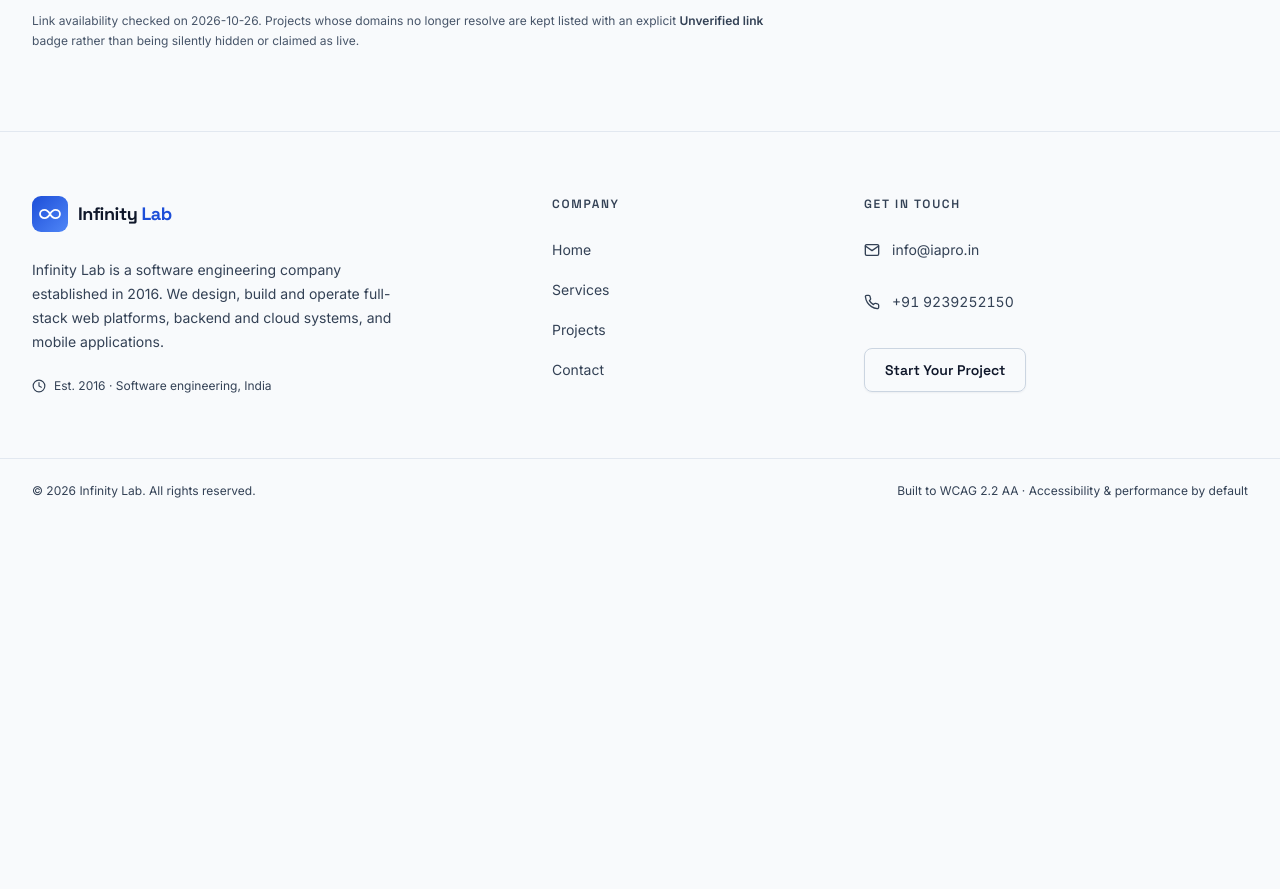
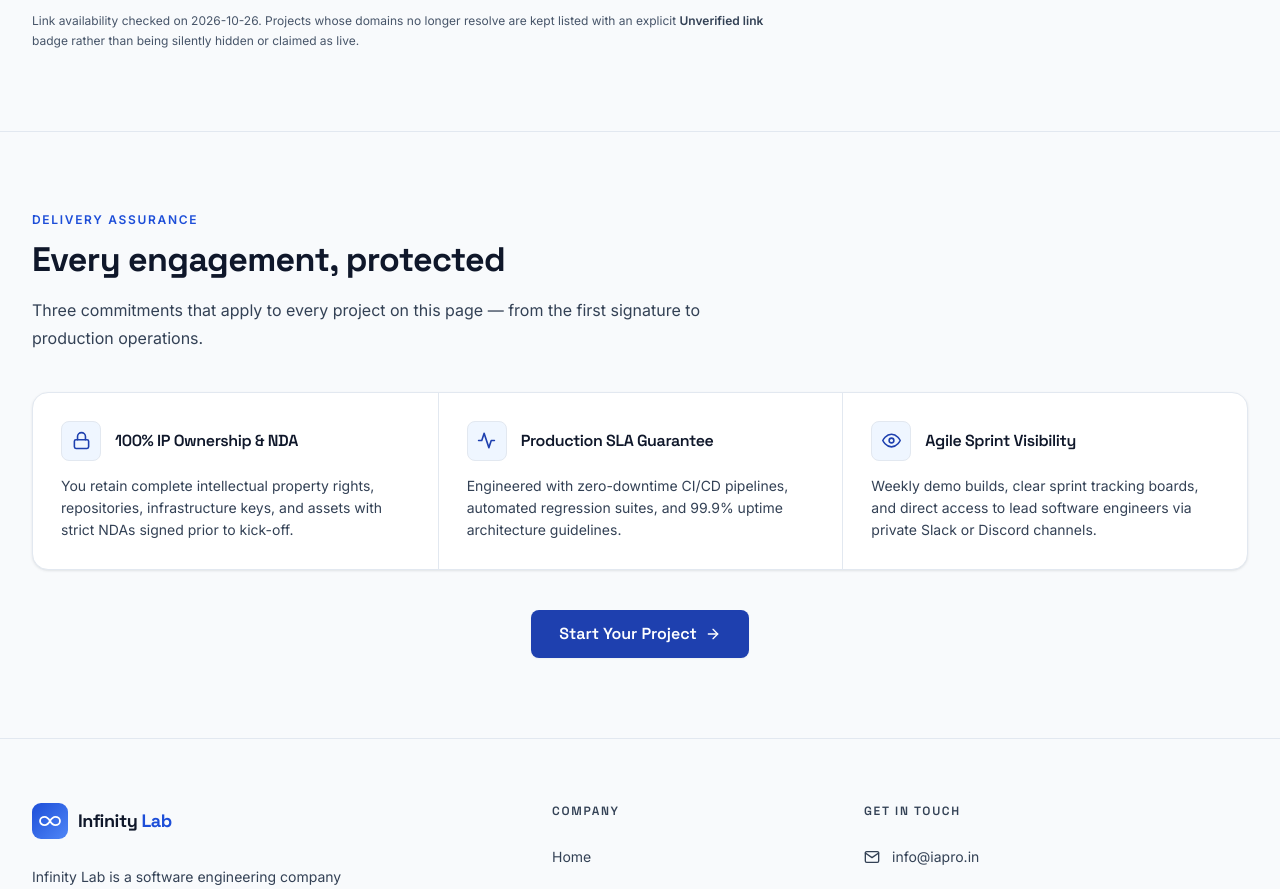
Before and after one commit to alamgir009/infinity_lab, a React (Vite) app: page /projects in a window 1280 px wide. Shown: the part 3080-3969 px from the top of the page. Before the commit the page ends 3603 px from the top, so only its background shows below. Built offline with nearby package versions, Linux system fonts and the light colour scheme; no server answers.

Commit message:
project page under section field & contact button added

```diff
--- /dev/null
+++ b/src/components/ui/GuaranteeStrip.jsx
@@ -0,0 +1,47 @@
+import {
+  FiActivity,
+  FiEye,
+  FiCheckCircle,
+} from "react-icons/fi";
+import { LuShieldCheck } from "react-icons/lu";
+
+const FALLBACK_ICONS = [LuShieldCheck, FiActivity, FiEye, FiCheckCircle];
+
+/**
+ * GuaranteeStrip — unified fintech assurance ribbon (same DNA as StatStrip):
+ * one bordered container split into equal cells by internal hairlines.
+ * Each cell: soft brand-chip icon tile, semibold title, secondary body copy.
+ * Used for contractual/trust messaging (IP ownership, SLA, sprint access).
+ * Rendered as a semantic list with per-item headings for screen readers.
+ *
+ * @param {object} props
+ * @param {Array<{ title: string, body: string, icon?: React.ComponentType<{ size?: number, className?: string }> }>} props.items
+ */
+export default function GuaranteeStrip({ items }) {
+  if (!items || items.length === 0) return null;
+
+  return (
+    <div className="rounded-2xl border border-border-subtle bg-surface-card shadow-card">
+      <ul className="grid grid-cols-1 md:grid-cols-3 divide-y md:divide-y-0 md:divide-x divide-border-subtle">
+        {items.map((item, i) => {
+          const Icon = item.icon ?? FALLBACK_ICONS[i % FALLBACK_ICONS.length];
+          return (
+            <li key={item.title} className="flex h-full min-w-0 flex-col p-6 sm:p-7">
+              <div className="flex items-center gap-3.5">
+                <div className="flex size-10 shrink-0 items-center justify-center rounded-lg border border-border-subtle bg-brand-chip text-brand-chip-text dark:bg-surface-sunken dark:text-brand">
+                  <Icon size={19} aria-hidden="true" className="shrink-0" />
+                </div>
+                <h3 className="text-base font-semibold leading-6 tracking-tight text-text-primary">
+                  {item.title}
+                </h3>
+              </div>
+              <p className="mt-3.5 text-sm leading-[22px] text-text-secondary">
+                {item.body}
+              </p>
+            </li>
+          );
+        })}
+      </ul>
+    </div>
+  );
+}
--- a/src/pages/Projects.jsx
+++ b/src/pages/Projects.jsx
@@ -1,13 +1,34 @@
 import { useMemo, useState } from "react";
 import { useSearchParams } from "react-router-dom";
+import { FiLock, FiActivity, FiEye } from "react-icons/fi";
 import Seo from "../components/Seo";
 import SectionHeading from "../components/SectionHeading";
 import Button from "../components/Button";
 import ProjectCard from "../components/ProjectCard";
+import GuaranteeStrip from "../components/ui/GuaranteeStrip";
 import { PROJECTS, PROJECT_CATEGORIES } from "../data/projects";
 import { SITE } from "../data/siteConfig";
 
 const DEFAULT_FILTER = "all";
+
+/** Delivery-assurance ribbon items — contractual trust messaging. */
+const ASSURANCES = [
+  {
+    title: "100% IP Ownership & NDA",
+    body: "You retain complete intellectual property rights, repositories, infrastructure keys, and assets with strict NDAs signed prior to kick-off.",
+    icon: FiLock,
+  },
+  {
+    title: "Production SLA Guarantee",
+    body: "Engineered with zero-downtime CI/CD pipelines, automated regression suites, and 99.9% uptime architecture guidelines.",
+    icon: FiActivity,
+  },
+  {
+    title: "Agile Sprint Visibility",
+    body: "Weekly demo builds, clear sprint tracking boards, and direct access to lead software engineers via private Slack or Discord channels.",
+    icon: FiEye,
+  },
+];
 
 /** Pure helper: apply category filter to the project list (unit-tested). */
 export function filterProjects(projects, categoryId) {
@@ -144,6 +165,29 @@ export default function Projects() {
           </p>
         </div>
       </section>
+
+      {/* Delivery assurance — contractual trust ribbon + closing CTA */}
+      <section
+        aria-labelledby="assurance-heading"
+        className="border-t border-border-subtle py-16 md:py-20"
+      >
+        <div className="container-section">
+          <SectionHeading
+            id="assurance-heading"
+            eyebrow="Delivery assurance"
+            title="Every engagement, protected"
+            lead="Three commitments that apply to every project on this page — from the first signature to production operations."
+          />
+          <div className="mt-10">
+            <GuaranteeStrip items={ASSURANCES} />
+          </div>
+          <div className="mt-10 flex justify-center">
+            <Button to="/contact" size="lg" arrow>
+              Start Your Project
+            </Button>
+          </div>
+        </div>
+      </section>
     </>
   );
 }
```
